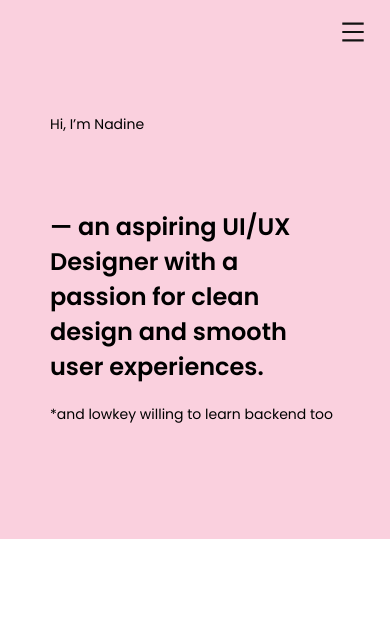
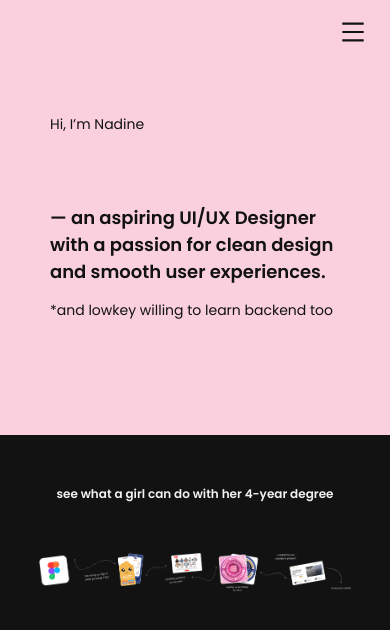
Before and after one commit to marianadine/mariafaye, a React (Create React App) app: page / in a window 390 px wide. Shown: the top 630 px of the page. Built offline with nearby package versions, Linux system fonts and the light colour scheme.

Commit message:
Home: Section 2

```diff
--- a/src/components/Home.jsx
+++ b/src/components/Home.jsx
@@ -1,18 +1,24 @@
 import React from 'react'
 import '../styles/CommonStyles.css';
 import '../styles/HomeStyles.css';
+import homesection2 from '../imgs/home-section2.png';
 
 const Home = () => {
   return (
-    <>
+    <div className='background'>
       <section className='home-section1'>
-        <p className='regular'>Hi, I’m Nadine</p>
+        <p className='regular-black'>Hi, I’m Nadine</p>
         <div className='home-section1-right'>
-          <h1 className='semibold'>— an aspiring UI/UX Designer with a passion for clean design and smooth user experiences.</h1>
-          <p className='regular'>*and lowkey willing to learn backend too</p>
+          <h1 className='semibold-black'>— an aspiring UI/UX Designer with a passion for clean design and smooth user experiences.</h1>
+          <p className='regular-black'>*and lowkey willing to learn backend too</p>
         </div>
       </section>
-    </>
+
+      <section className='home-section2'>
+        <h1 className='semibold' style={{ textAlign: 'center' }}>see what a girl can do with her 4-year degree</h1>
+        <img className='homesection2' src={homesection2} style={{ marginTop: 50 }} alt="Logo" />
+      </section>
+    </div>
   )
 }
 
--- a/src/index.css
+++ b/src/index.css
@@ -5,6 +5,8 @@ body {
     sans-serif;
   -webkit-font-smoothing: antialiased;
   -moz-osx-font-smoothing: grayscale;
+  background-color: #121212;
+  color: #f2f2f2;
 }
 
 code {
--- a/src/styles/CommonStyles.css
+++ b/src/styles/CommonStyles.css
@@ -1,3 +1,16 @@
+/* TEXT STYLES BLACK */
+.semibold-black {
+    font-weight: 600;
+    font-size: 24px;
+    color: #121212;
+}
+
+.regular-black {
+    font-weight: 400;
+    font-size: 14px;
+    color: #121212;
+}
+
 /* TEXT STYLES */
 .semibold {
     font-weight: 600;
@@ -8,3 +21,25 @@
     font-weight: 400;
     font-size: 14px;
 }
+
+/* RESPONSIVENESS */
+@media (max-width: 768px) {
+
+    /* TEXT STYLES BLACK */
+    .semibold-black {
+        font-size: 18px;
+    }
+
+    .regular-black {
+        font-size: 14px;
+    }
+
+    /* TEXT STYLES */
+    .semibold {
+        font-size: 12px;
+    }
+
+    .regular {
+        font-size: 14px;
+    }
+}
--- a/src/styles/HomeStyles.css
+++ b/src/styles/HomeStyles.css
@@ -1,15 +1,25 @@
 .home-section1 {
     background-color: #FAD0DE;
-    padding: 100px 200px;
+    padding: 125px 200px;
     display: flex;
     flex-direction: row;
     justify-content: space-between;
     align-items: center;
+    margin-bottom: 50px;
 }
 
 .home-section1-right {
     width: 40%;
     text-align: right;
+}
+
+.homesection2 {
+    display: block;
+    margin-left: auto;
+    margin-right: auto;
+    margin-top: 90px;
+    max-width: 100%;
+    height: auto;
 }
 
 /* RESPONSIVENESS */
@@ -31,4 +41,13 @@
         width: 100%;
         text-align: left;
     }
+
+    .homesection2 {
+        display: block;
+        margin-left: auto;
+        margin-right: auto;
+        margin-top: 90px;
+        max-width: 80%;
+        height: auto;
+    }
 }
```
Also changed, not shown: src/imgs/home-section2.png (added).
